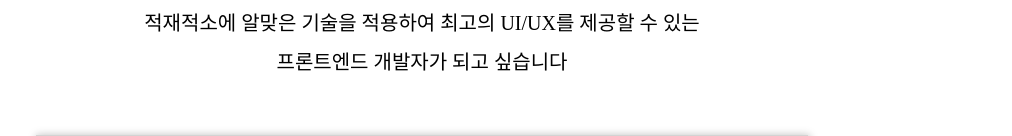
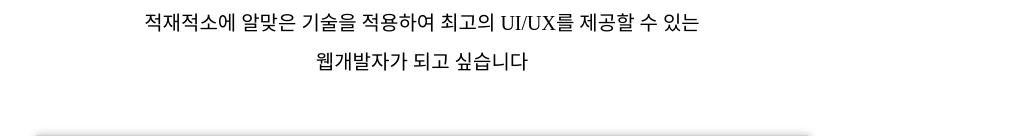
Before and after one commit to eeeeeuuuuunnnnnjjjjjiiiii/LeeEunji, a plain HTML site: page index.html in a window 1280 px wide. Shown: the part 409-545 px from the top of the page, without its empty margins (218-1230 px from the left). Drawn offline with nearby package versions, Linux system fonts and the light colour scheme; files whose address does not match are found by name; a web font is replaced by a local one.

Commit message:
Update index.html

```diff
--- a/index.html
+++ b/index.html
@@ -35,7 +35,7 @@
             <p>
               적재적소에 알맞은 기술을 적용하여 최고의 UI/UX를 제공할 수 있는
             </p>
-            <p>프론트엔드 개발자가 되고 싶습니다</p>
+            <p>웹개발자가 되고 싶습니다</p>
           </div>
           <div id="profile" class="about-inner">
             <h2>ABOUT</h2>
```
